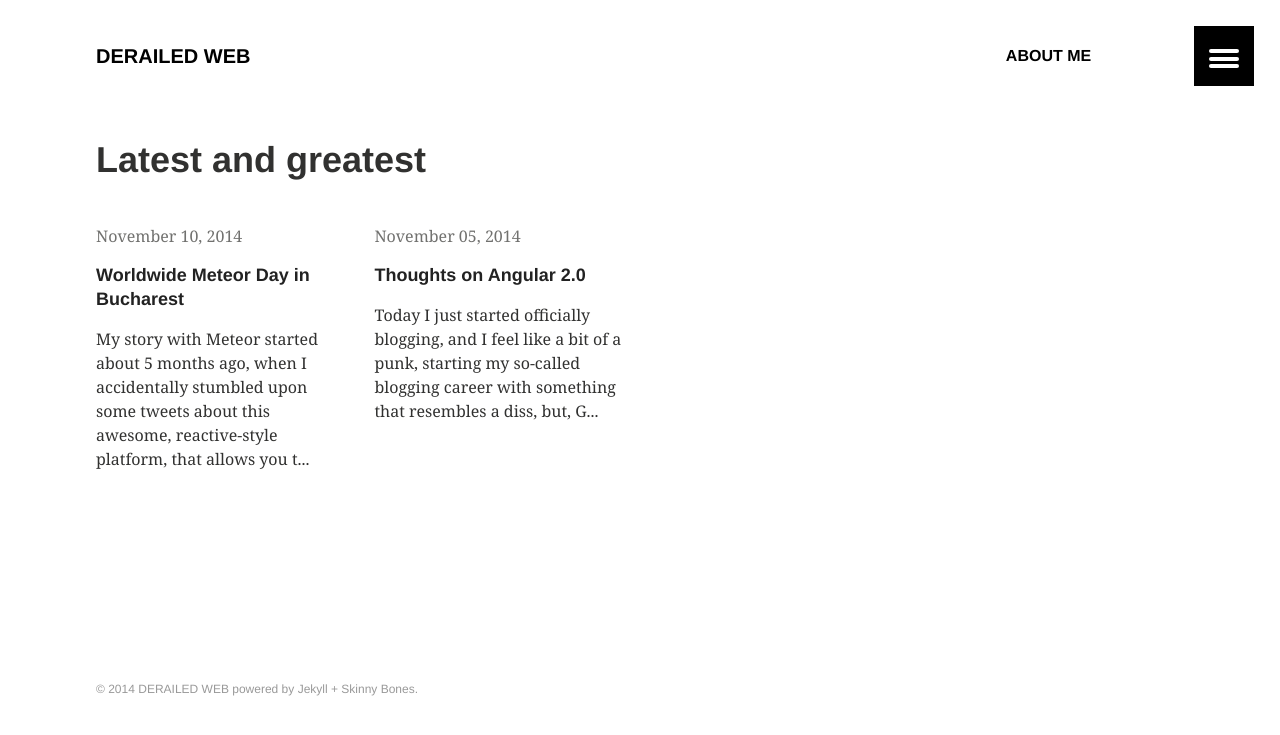
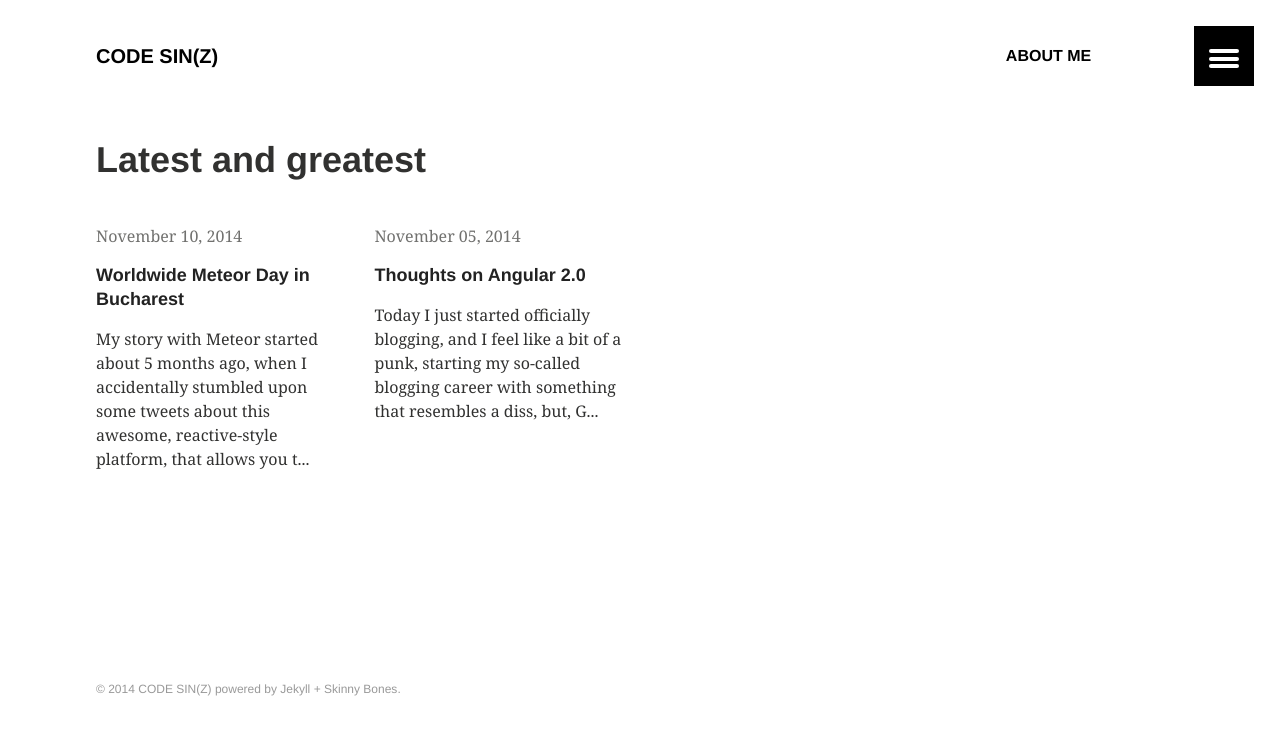
Before and after one commit to opreaadrian/opreaadrian.github.io, a Jekyll site: the page built from blog/index.md, in a window 1280 px wide. Shown: the top 735 px of the page. Built offline with Jekyll 4.4.1, drawn with Linux system fonts in a browser that asks for light colours.

Commit message:
Update configuration

```diff
--- a/blog/_config.yml
+++ b/blog/_config.yml
@@ -1,11 +1,11 @@
 # Site wide configuration
 
-title: DERAILED WEB
+title: CODE SIN(Z)
 description: "Opinionated blog about JavaScript, life, and everything inbetween."
 logo: # 120x120 px default image used for Twitter summary card
 teaser: false # 400x250 px default teaser image used in image archive grid
 locale: en-US
-url: http://opreaadrian.github.io
+url: http://blog.codesi.nz
 # url: http://localhost:4000/
 # Jekyll configuration
 
```
